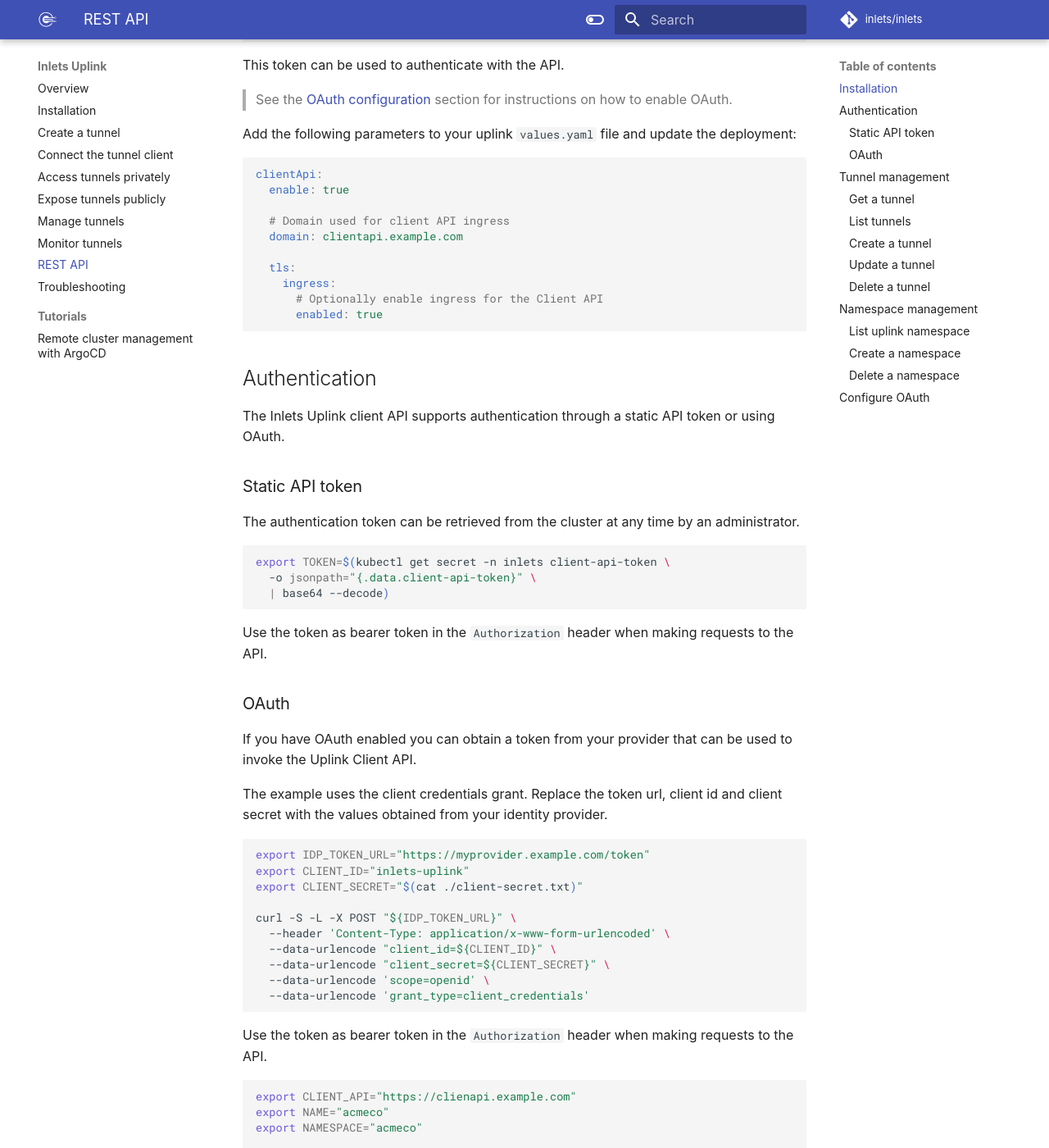
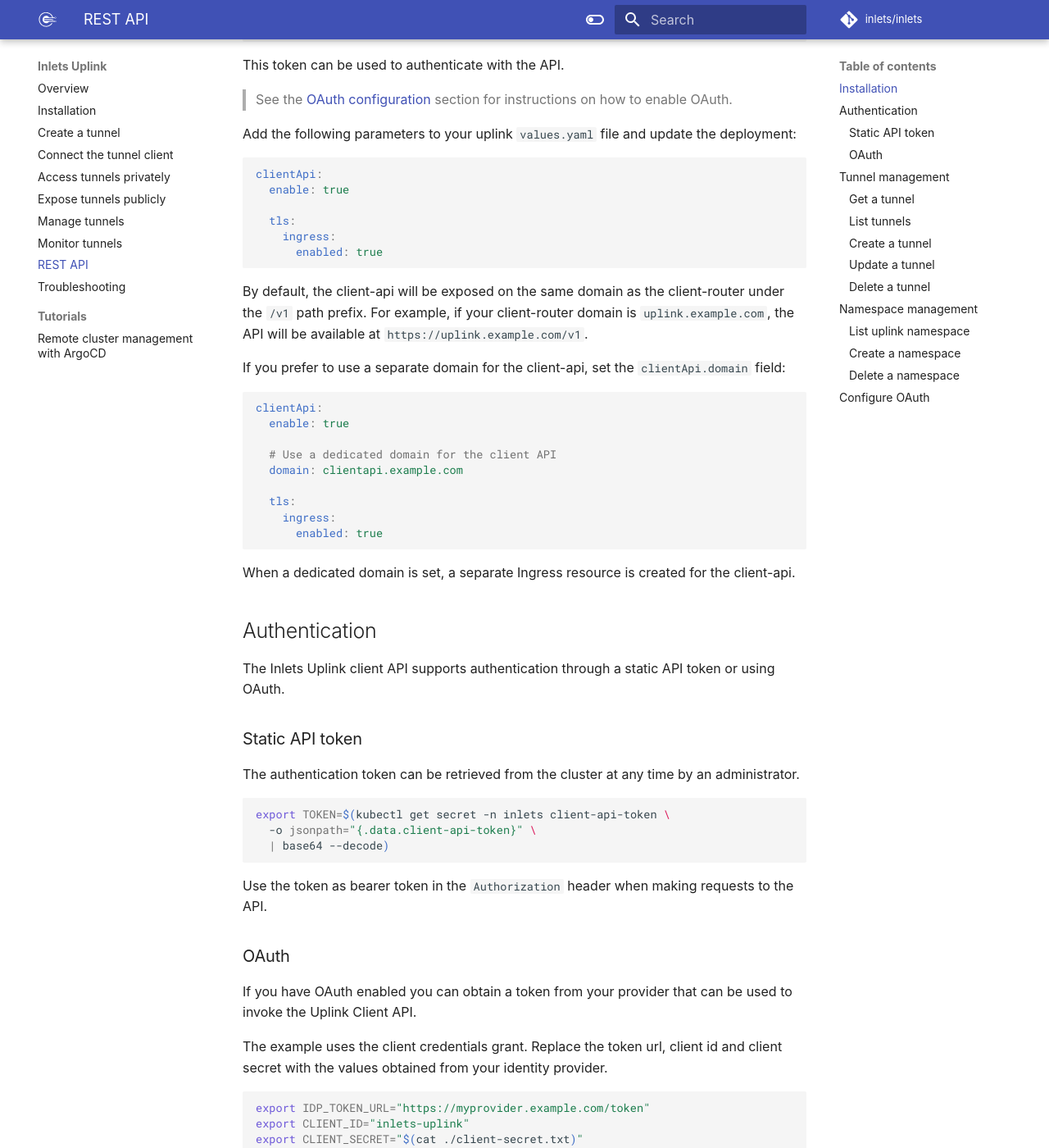
Before and after one commit to inlets/docs.inlets.dev, an MkDocs documentation site: the page built from docs/uplink/rest-api.md, in a window 1280 px wide and 1400 px high, scrolled down 661 px. Shown: the whole window at 82% size. Built offline with MkDocs 1.6.1 and Material for MkDocs 9.7.7, drawn with Linux system fonts in a browser that asks for light colours; some web fonts are replaced; some of the changed text lies outside the part shown.

Commit message:
Document shared ingress support for client-api
- Update rest-api.md to show the new default behavior where the
  client-api is exposed on the client-router domain under /v1
- Add clientApi.domain to the configuration reference table
- Update API examples to use uplink.example.com as the domain

Signed-off-by: Han Verstraete (OpenFaaS Ltd) <han@openfaas.com>

````diff
--- a/docs/uplink/rest-api.md
+++ b/docs/uplink/rest-api.md
@@ -33,14 +33,28 @@
 clientApi:
   enable: true
 
-  # Domain used for client API ingress
+  tls:
+    ingress:
+      enabled: true
+```
+
+By default, the client-api will be exposed on the same domain as the client-router under the `/v1` path prefix. For example, if your client-router domain is `uplink.example.com`, the API will be available at `https://uplink.example.com/v1`.
+
+If you prefer to use a separate domain for the client-api, set the `clientApi.domain` field:
+
+```yaml
+clientApi:
+  enable: true
+
+  # Use a dedicated domain for the client API
   domain: clientapi.example.com
 
   tls:
     ingress:
-      # Optionally enable ingress for the Client API
       enabled: true
 ```
+
+When a dedicated domain is set, a separate Ingress resource is created for the client-api.
 
 ## Authentication
 
@@ -80,7 +94,7 @@
 Use the token as bearer token in the `Authorization` header when making requests to the API.
 
 ```sh
-export CLIENT_API="https://clienapi.example.com"
+export CLIENT_API="https://uplink.example.com"
 export NAME="acmeco"
 export NAMESPACE="acmeco"
 
@@ -96,7 +110,7 @@
 ### Get a tunnel
 
 ```sh
-export CLIENT_API="https://clienapi.example.com"
+export CLIENT_API="https://uplink.example.com"
 export NAME="acmeco"
 export NAMESPACE="acmeco"
 
@@ -139,7 +153,7 @@
 ### List tunnels
 
 ```sh
-export CLIENT_API="https://clienapi.example.com"
+export CLIENT_API="https://uplink.example.com"
 export NAMESPACE="acmeco"
 
 curl -i \
@@ -154,7 +168,7 @@
 ### Create a tunnel
 
 ```sh
-export CLIENT_API="https://clienapi.example.com"
+export CLIENT_API="https://uplink.example.com"
 
 curl -i \
   -X POST \
@@ -166,7 +180,7 @@
 ### Update a tunnel
 
 ```sh
-export CLIENT_API="https://clienapi.example.com"
+export CLIENT_API="https://uplink.example.com"
 
 curl -i \
   -X PUT \
@@ -178,7 +192,7 @@
 ### Delete a tunnel
 
 ```sh
-export CLIENT_API="https://clienapi.example.com"
+export CLIENT_API="https://uplink.example.com"
 export NAME="acmeco"
 export NAMESPACE="acmeco"
 
@@ -206,7 +220,7 @@
 List all inlets uplink namespaces. This endpoint will list all namespaces with a label `inlets.dev/uplink=1`.
 
 ```sh
-export CLIENT_API="https://clienapi.example.com"
+export CLIENT_API="https://uplink.example.com"
 
 curl -i \
   -H "Authorization: Bearer ${TOKEN}" \
@@ -216,7 +230,7 @@
 ### Create a namespace
 
 ```sh
-export CLIENT_API="https://clienapi.example.com"
+export CLIENT_API="https://uplink.example.com"
 
 curl -i \
   -X POST \
@@ -244,7 +258,7 @@
 ### Delete a namespace
 
 ```sh
-export CLIENT_API="https://clienapi.example.com"
+export CLIENT_API="https://uplink.example.com"
 export NAME="acmeco"
 
 curl -i \
@@ -271,7 +285,7 @@
 
       # The audience is generally the same as the value of the domain field, however
       # some issuers like keycloak make the audience the client_id of the application/client.
-      audience: "clienapi.example.com"
+      audience: "uplink.example.com"
     ```
 
   The `issuerURL` needs to be set to the url of your provider, eg. `https://accounts.google.com` for google or `https://example.eu.auth0.com/` for Auth0.
````
Also changed, not shown: docs/uplink/installation.md (+1 -0 lines).
